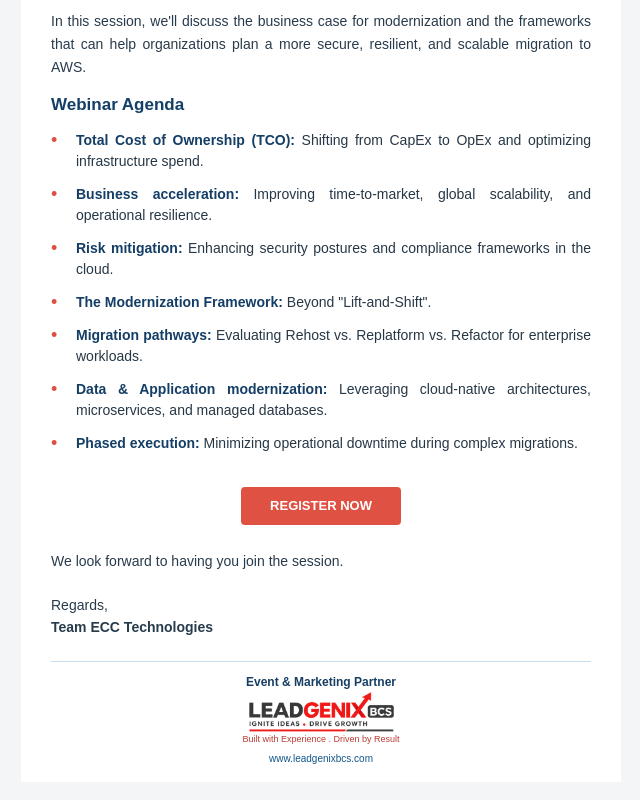
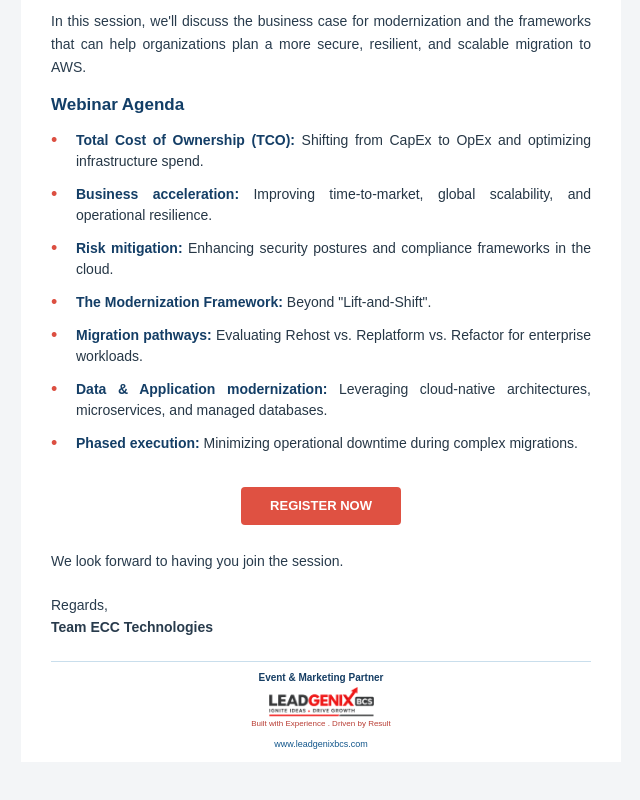
Before and after one commit to sourabhskh1-art/aws1, a plain HTML site: page index.html in a window 1280 px wide. Shown: the part 1026-1826 px from the top of the page, without its empty margins (319-959 px from the left). Drawn offline with Linux system fonts and the light colour scheme.

Commit message:
Update index.html

```diff
--- a/index.html
+++ b/index.html
@@ -174,7 +174,7 @@
             </td>
           </tr>
 
-          <!-- UPDATED EVENT DETAILS -->
+          <!-- EVENT DETAILS -->
           <tr>
             <td class="side" style="padding:4px 30px 18px;">
 
@@ -420,26 +420,27 @@
             </td>
           </tr>
 
-          <!-- LEADGENIX FOOTER -->
+          <!-- COMPACT LEADGENIX FOOTER -->
           <tr>
             <td align="center"
-                style="padding:13px 20px 16px;font-family:Arial,Helvetica,sans-serif;">
+                style="padding:9px 20px 11px;font-family:Arial,Helvetica,sans-serif;text-align:center;">
 
-              <p style="margin:0 0 3px;font-weight:bold;font-size:12px;color:#163e64;">
+              <p style="margin:0 0 2px;font-weight:bold;font-size:10px;line-height:14px;color:#163e64;">
                 Event &amp; Marketing Partner
               </p>
 
               <img src="assets/leadgenix-hd.png"
                    alt="Leadgenix BCS"
-                   width="145"
-                   style="display:block;width:145px;max-width:80%;height:auto;margin:0 auto;">
+                   width="105"
+                   style="display:block;width:105px;max-width:80%;height:auto;margin:0 auto;">
 
-              <p style="margin:0 0 4px;font-size:9px;color:#b93e35;">
+              <p style="margin:0 0 3px;font-size:8px;line-height:12px;color:#b93e35;">
                 Built with Experience . Driven by Result
               </p>
 
               <a href="https://www.leadgenixbcs.com/"
-                 style="color:#12568b;font-size:10px;text-decoration:none;">
+                 target="_blank"
+                 style="color:#12568b;font-size:9px;line-height:13px;text-decoration:none;">
                 www.leadgenixbcs.com
               </a>
 
```
